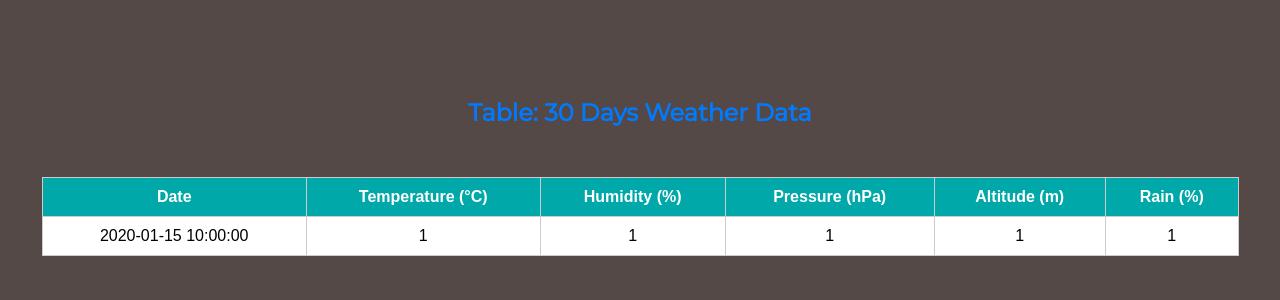
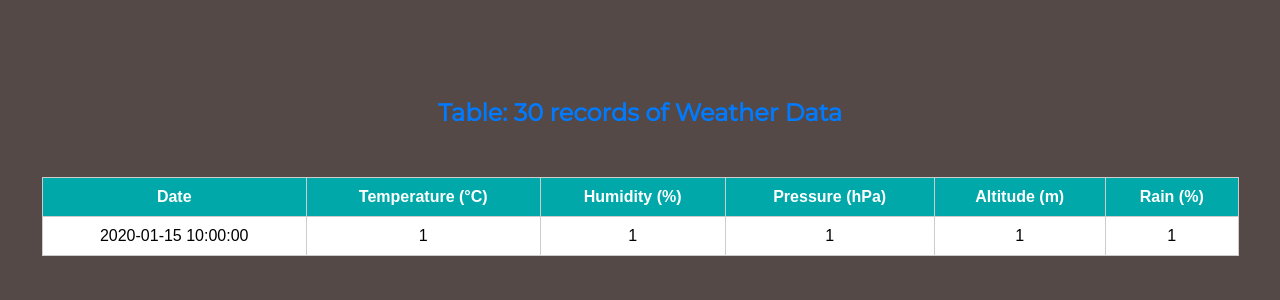
Before and after one commit to rezaul-iot/weather-forecast-system, a PHP site: page / in a window 1280 px wide. Shown: the part 965-1265 px from the top of the page. Run offline with PHP 8.4, Linux system fonts and the light colour scheme; tables that the repository leaves empty hold one stand-in row (values such as "Sample post"); data that the repository does not hold is empty; a map, chart or similar area stays blank.

Commit message:
Update index.php

```diff
--- a/index.php
+++ b/index.php
@@ -228,7 +228,7 @@
 </div>
 </div>
 <div style="margin-top: 80px;"></div>
-<h2 class="section-title" style="text-align: center; color: #007BFF;">Table: 30 Days Weather Data</h2>
+<h2 class="section-title" style="text-align: center; color: #007BFF;">Table: 30 records of Weather Data</h2>
 <table>
   <tr>
     <th>Date</th>
```
